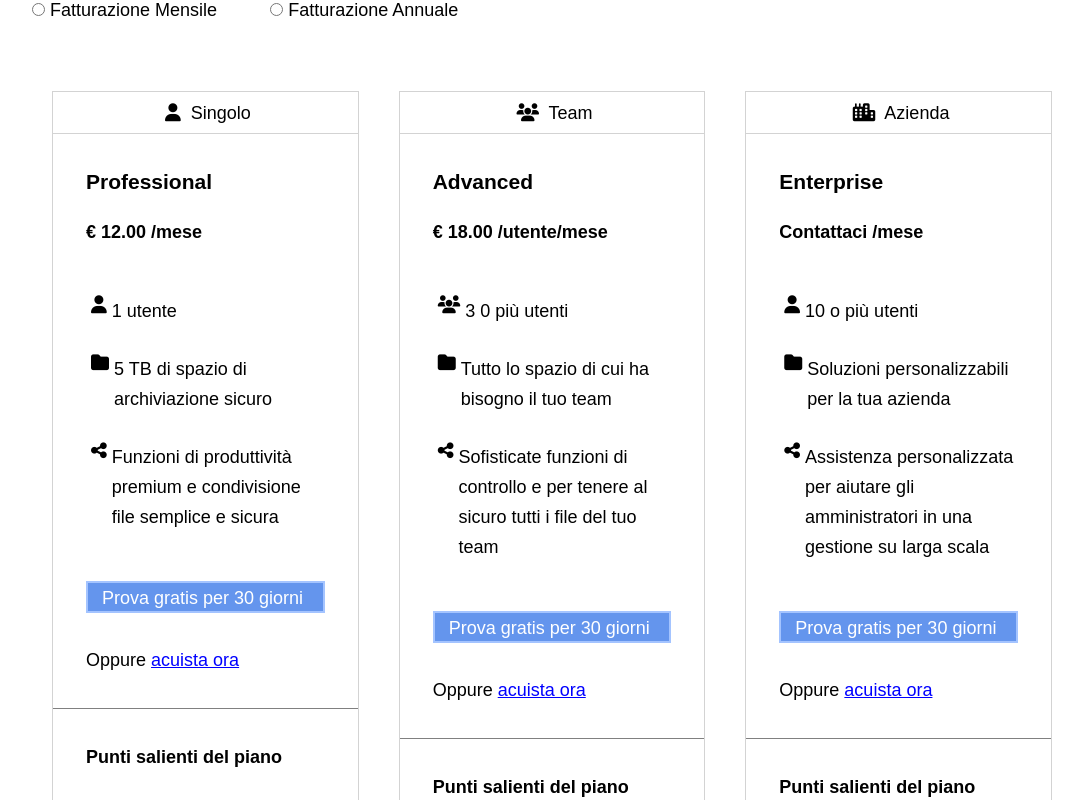
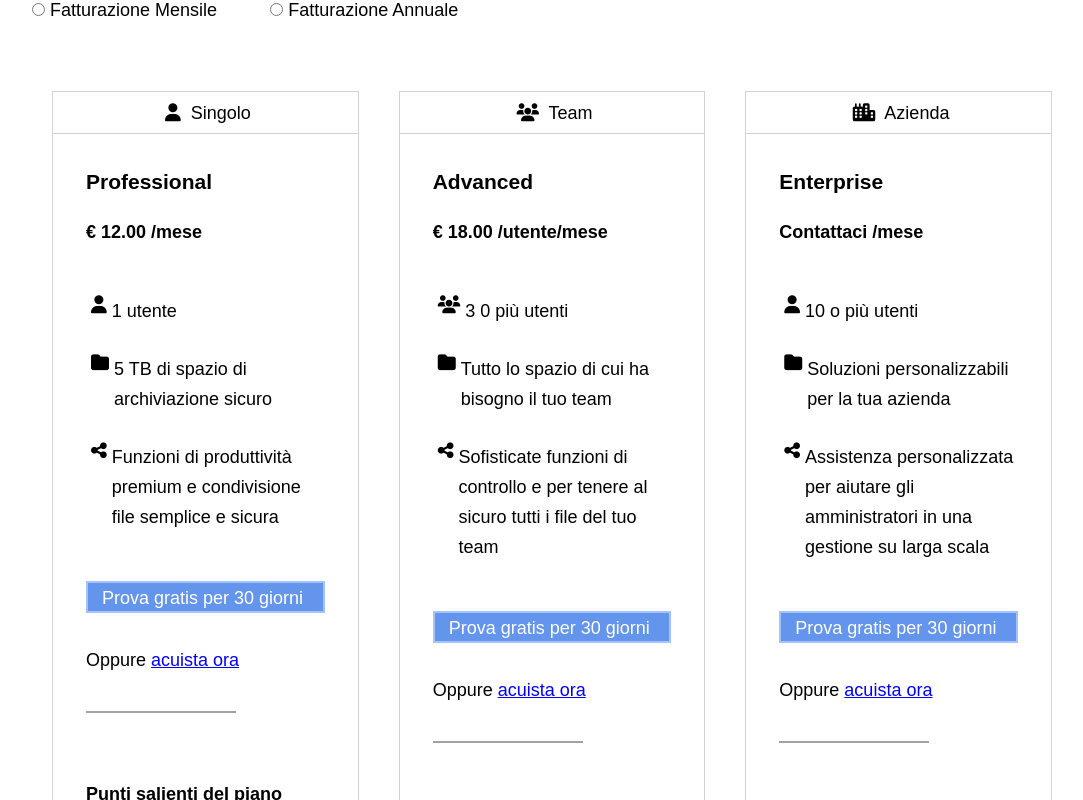
Before and after one commit to eSSeGH/htmlcss-dropbox, a plain HTML site: page index.html in a window 1280 px wide. Shown: the part 1060-1860 px from the top of the page, without its empty margins (88-1171 px from the left). Drawn offline with Linux system fonts and the light colour scheme; files whose address does not match are found by name.

Commit message:
EDIT html + STYLE "little hr" graphic elem.s manag

```diff
--- a/css/style.css
+++ b/css/style.css
@@ -123,11 +123,23 @@ CONTAINERS + LITTLE BORDERS
     margin: 0 auto;
 }
 
-.card-desc,
-.row-footer {
-    border-bottom: 1px solid grey;
-    padding-bottom: 30px;
+.card-desc::after,
+.language::before,
+.sponsor-title::after {
+    content: "";
+    display: block;
+    height: 2px;
+    width: 150px;
+    background-color: #a2a2a2;
+    margin-top: 36px;
 }
+
+/* se volessi che uesto after venisse visto come figlio diretto
+del container flex per potergli per esempio dare un gap in colonna anche
+alla piccola "hr": DISPLAY: CONTENTS ; al tag padre di after.
+ se poi vai sull'inspector il padre scompare solo
+a livello grafico e i suoi figli diventano figli diretti del container con flex. */
+
 
 /***********
 COLUMNS
@@ -401,8 +413,8 @@ DESIGNIT SECTION
     max-width:
 }
 
-.sponsor.double {
-    margin-bottom: 100px;
+.col4.double p {
+ margin-top: 36px;
 }
 
 .sponsor {
@@ -457,6 +469,7 @@ SPONSOR DIMENSION
 /***********
 DESIGN-IT COLORS
 ************/
+
 .bordeaux {
     color: darkred;
     margin: 0;
```
Also changed, not shown: index.html (+1 -0 lines).
